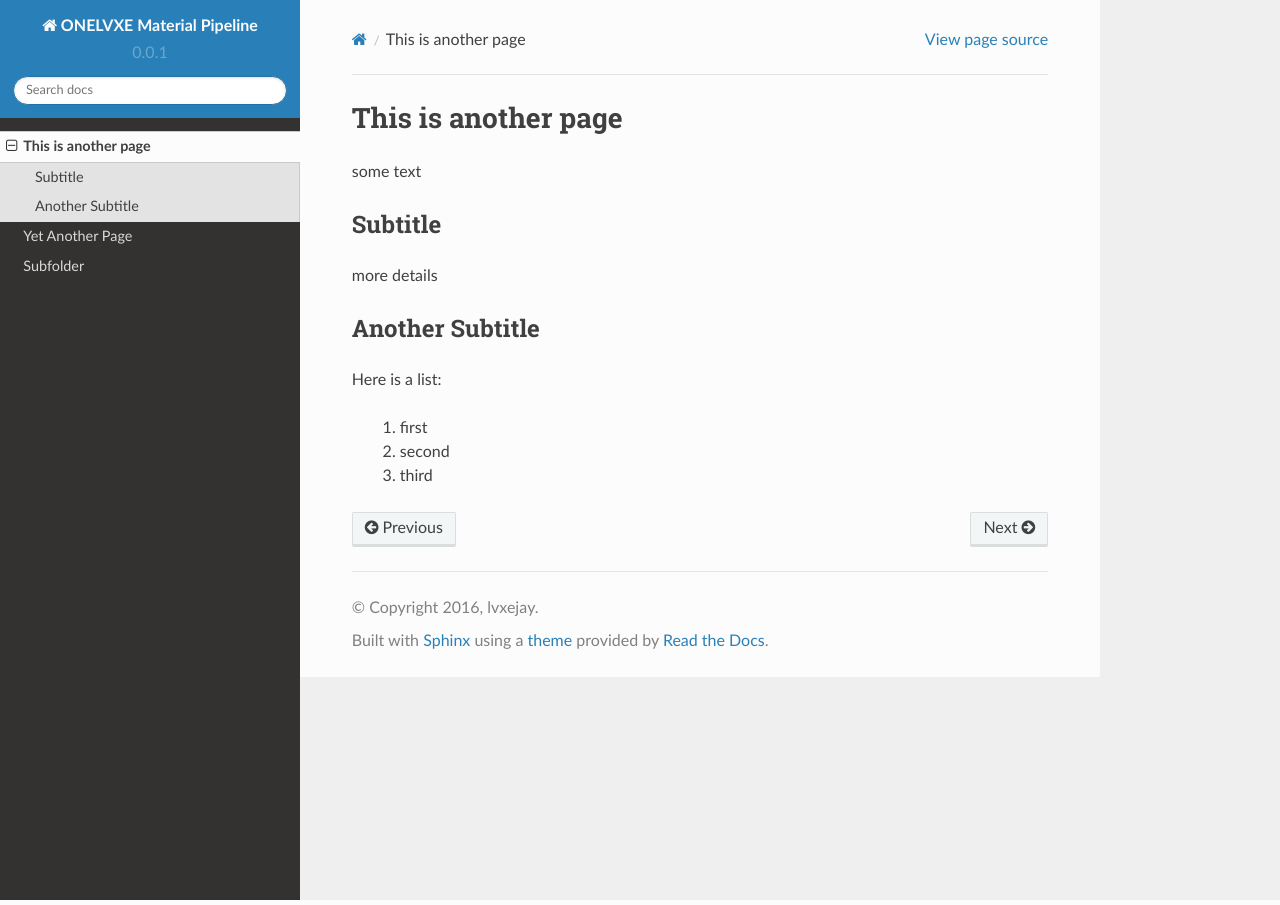
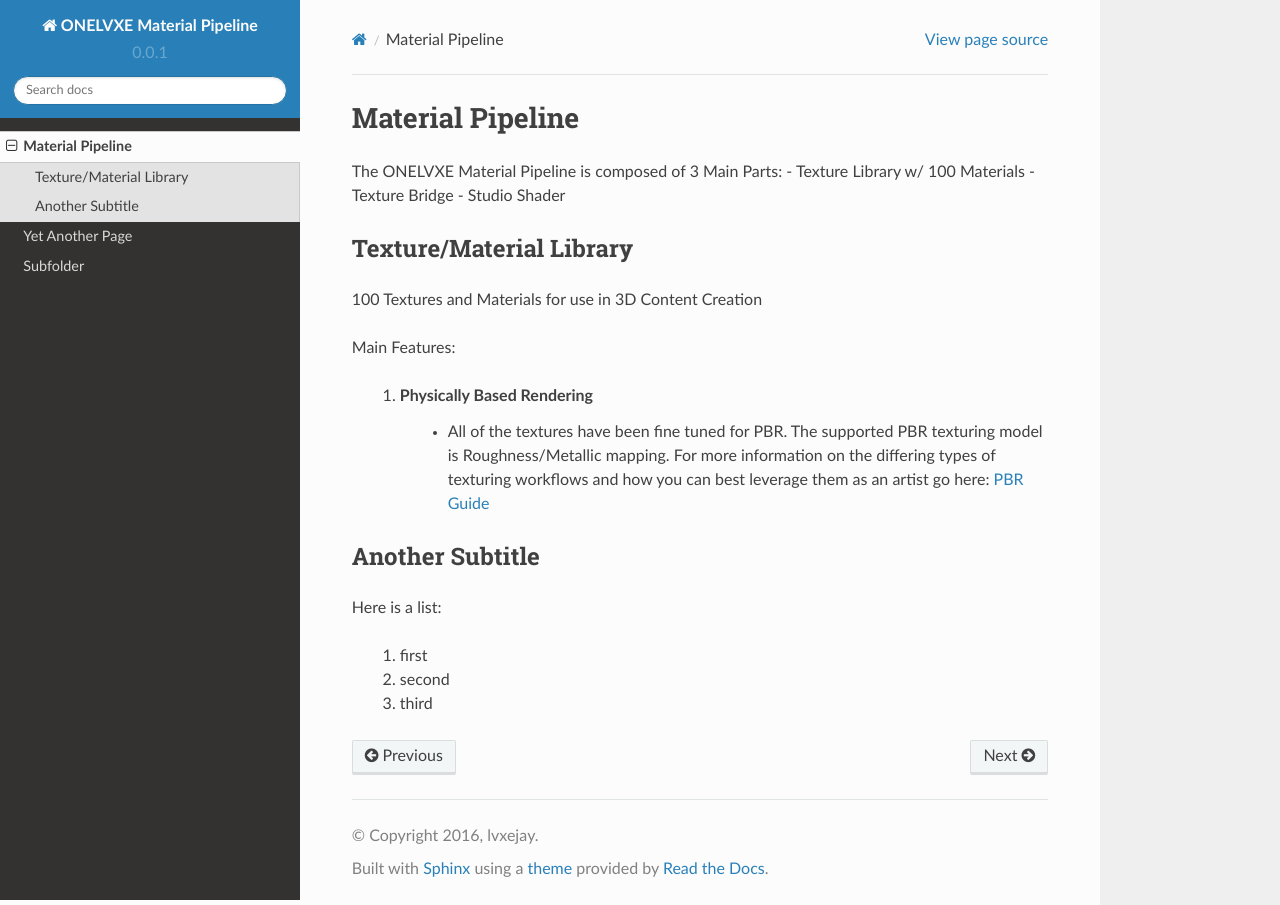
Before and after one commit to lvxejay/onelvxe-material-pipeline, a Sphinx documentation site: the page built from docs/second_page.rst, in a window 1280 px wide. Built offline with Sphinx 7.4.7 and the Read the Docs theme 2.0.0, drawn with Linux system fonts in a browser that asks for light colours.

Commit message:
Update second_page.rst

```diff
--- a/docs/second_page.rst
+++ b/docs/second_page.rst
@@ -1,13 +1,22 @@
-This is another page
+Material Pipeline
 ********************
 
-some text
+The ONELVXE Material Pipeline is composed of 3 Main Parts:
+- Texture Library w/ 100 Materials
+- Texture Bridge
+- Studio Shader
 
 
-Subtitle
+Texture/Material Library
 =========
 
-more details
+100 Textures and Materials for use in 3D Content Creation
+
+Main Features:
+
+    1. Physically Based Rendering
+        - All of the textures have been fine tuned for PBR. The supported PBR texturing model is Roughness/Metallic mapping. For more information on the differing types of texturing workflows and how you can best leverage them as an artist go here: `PBR Guide <https://www.allegorithmic.com/pbr-guide>`_
+
 
 Another Subtitle
 =================
```
